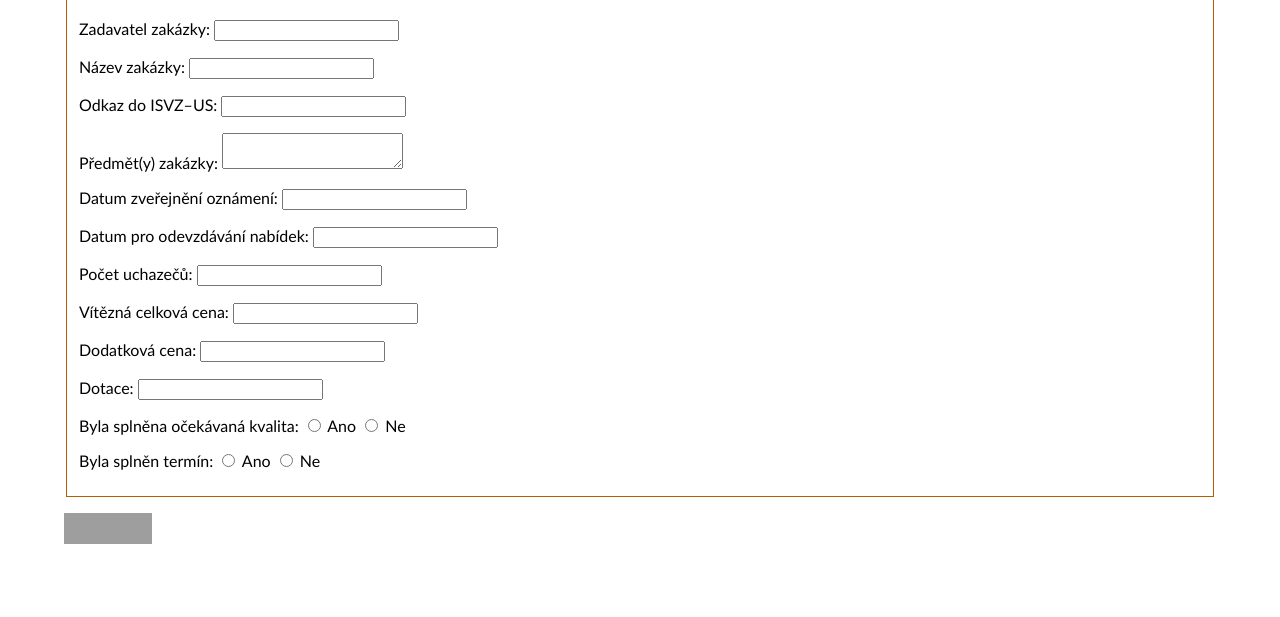
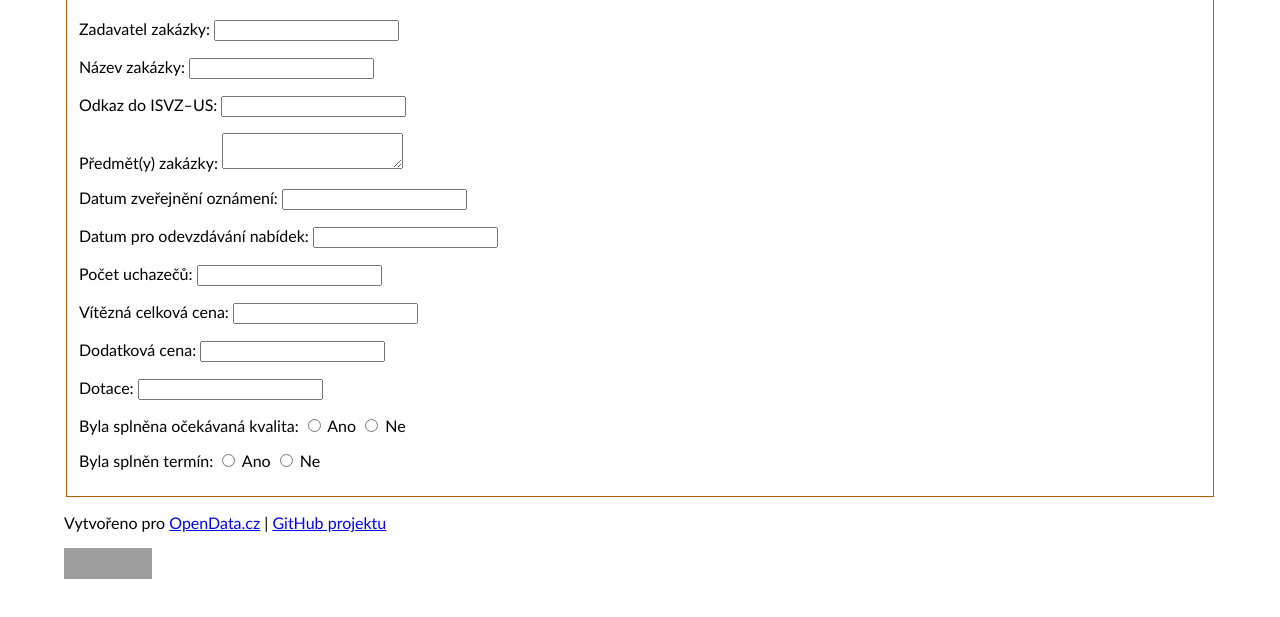
Before and after one commit to jspetrak/CZOpenSpendingGen, a plain HTML site: page index.html in a window 1280 px wide. Shown: the part 189-806 px from the top of the page. Drawn offline with Linux system fonts and the light colour scheme; grey boxes are pictures that could not be loaded.

Commit message:
OpenData link in footer

```diff
--- a/index.html
+++ b/index.html
@@ -34,6 +34,8 @@
 </fieldset>
 </form>
 
+<p>Vytvořeno pro <a href="http://opendata.cz/">OpenData.cz</a> | <a href="https://github.com/jspetrak/CZOpenSpendinGen">GitHub projektu</a></p>
+
 <p><a href="http://validator.w3.org/check?uri=referer"><img src="http://www.w3.org/Icons/valid-xhtml11" alt="Valid XHTML 1.1" height="31" width="88" /></a></p>
 
 </body>
```
